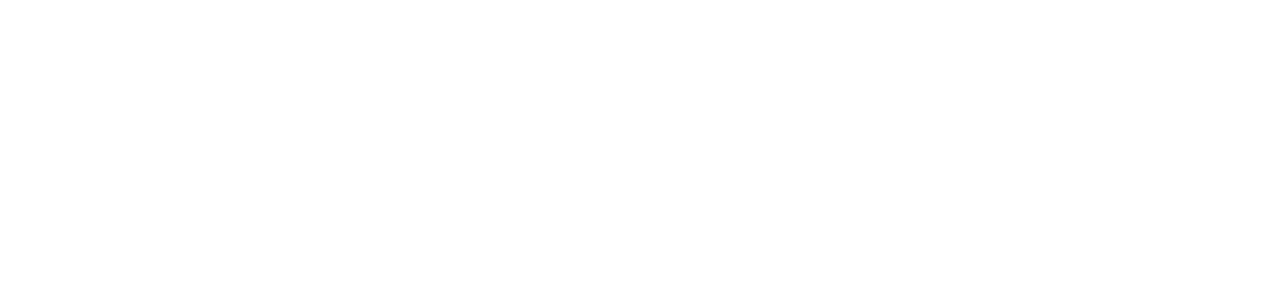
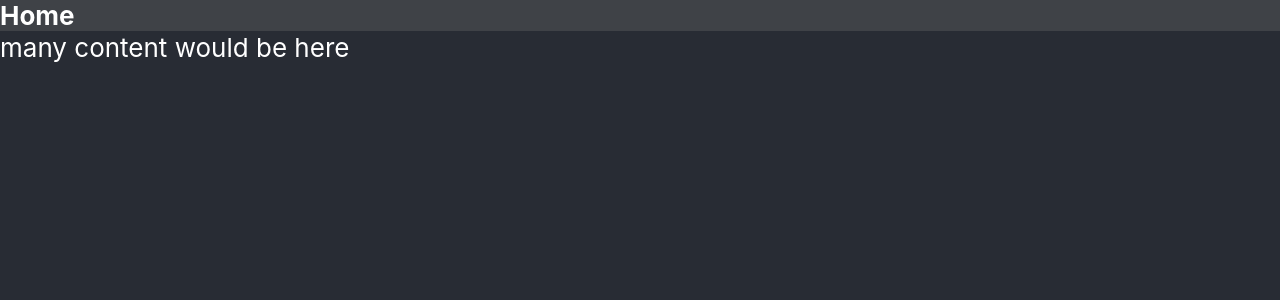
Before and after one commit to urah001/newjobtask, a React (Create React App) app: page / in a window 1280 px wide. Shown: the top 300 px of the page. Built offline with nearby package versions, Linux system fonts and the light colour scheme.

Commit message:
added route and installed react-router-dom

```diff
--- a/package.json
+++ b/package.json
@@ -6,6 +6,7 @@
     "cra-template": "1.2.0",
     "react": "^19.0.0",
     "react-dom": "^19.0.0",
+    "react-router-dom": "^7.1.1",
     "react-scripts": "5.0.1",
     "web-vitals": "^4.2.4"
   },
--- a/src/App.js
+++ b/src/App.js
@@ -7,7 +7,9 @@
 function App() {
   return (
     <Router>
-
+      <Routes>
+        <Route path="/" element={<Home/>}/>
+      </Routes>
     </Router>
   );
 }
```
Also changed, not shown: 1 other file (tests, documents, lock files or other folders).
